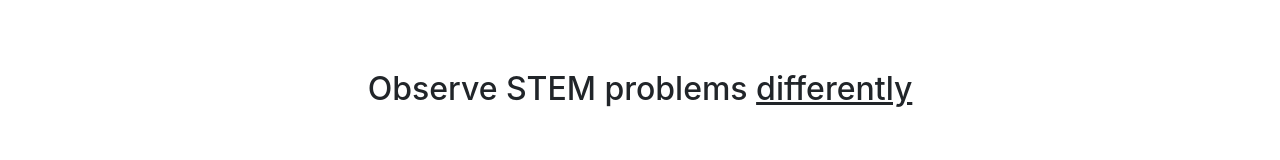
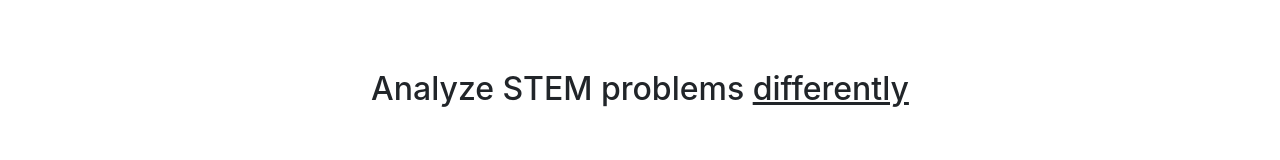
Before and after one commit to ChristCYMa/Intelligent, a plain HTML site: page index.html in a window 1280 px wide. Shown: the part 612-772 px from the top of the page. Drawn offline with nearby package versions, Linux system fonts and the light colour scheme.

Commit message:
Add files via upload

```diff
--- a/index.html
+++ b/index.html
@@ -84,7 +84,7 @@
   <!-- See math and science in a new way! -->
   <div class="row">
     <div class="col-lg-12">
-      <h2 class="sampleProblemHeader">Observe STEM problems <u>differently</u></h2>
+      <h2 class="sampleProblemHeader">Analyze STEM problems <u>differently</u></h2>
     </div>
   </div>
   <div id="examplesCarousel" class="carousel slide" data-ride="false">
```
